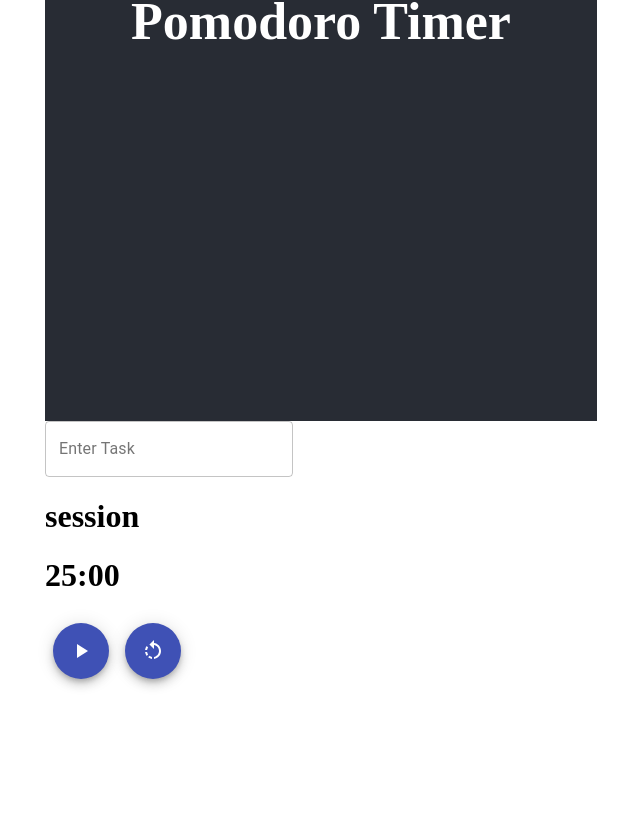
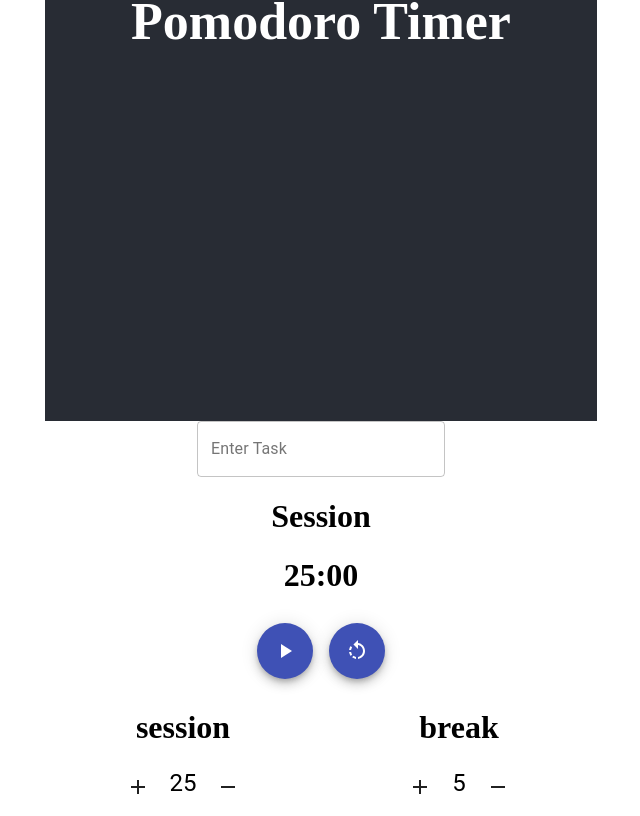
Before and after one commit to kcheung3102/pomodoro-clock, a React (Create React App) app: page / in a window 1280 px wide. Shown: the part 387-1203 px from the top of the page, without its empty margins (319-959 px from the left). Before the commit the page ends 1082 px from the top, so only its background shows below. Built offline with nearby package versions, Linux system fonts and the light colour scheme.

Commit message:
Added Session and Break Increment and Decrement Feature

```diff
--- a/package.json
+++ b/package.json
@@ -3,6 +3,7 @@
   "version": "0.1.0",
   "private": true,
   "dependencies": {
+    "@material-ui/core": "^4.9.11",
     "@material-ui/icons": "^4.9.1",
     "@testing-library/jest-dom": "^4.2.4",
     "@testing-library/react": "^9.5.0",
@@ -11,7 +12,8 @@
     "react": "^16.13.1",
     "react-dom": "^16.13.1",
     "react-moment": "^0.9.7",
-    "react-scripts": "3.4.1"
+    "react-scripts": "3.4.1",
+    "typeface-roboto": "0.0.75"
   },
   "scripts": {
     "start": "react-scripts start",
--- a/src/App.js
+++ b/src/App.js
@@ -4,12 +4,27 @@ import TaskForm from './components/TaskForm';
 import Timer from './components/Timer';
 import Controls from './components/Controls';
 import Container from '@material-ui/core/Container';
+import { makeStyles } from '@material-ui/core/styles';
+import Box from '@material-ui/core/Box';
+import TimerSet from './components/TimerController';
+import Grid from '@material-ui/core/Grid';
 
 import { useInterval } from './hooks/useInterval'
 
 
+const useStyles = makeStyles({
+
+  centerAlign: {
+    textAlign:'center',
+  },
+
+
+})
+
 
 const App = () => {
+  const classes = useStyles();
+
   const [taskVal, setTaskVal] = useState("")
   const [breakVal, setBreakVal] = useState(5)
   const [mode, setMode] = useState('session')
@@ -27,32 +42,47 @@ const App = () => {
     setTaskVal(input);
   }
 
+  const addTask = (e) => {
+    if(e.key === "Enter") {
 
+    }
+  }
+
+  useEffect(() => {
+    //when the time equals 0 and mode is session
+    //play the sound
+    //you set it to break and the state of the break value
+    //ask if the task was completed or not
+
+    //if it is on break mode and time reaches 0
+    //play the sound
+    //reset the timer back to default state
+
+    if(time === 0 && mode === 'session') {
+      setMode('break')
+
+      //play sound
+
+      setTime(breakVal * 60 * 1000)
+    } else if (time === 0 && mode === 'break') {
+      setMode('session')
+      setTime(sessionVal * 60 * 1000)
+    }
+  }, [time, sessionVal, breakVal, mode])
+
+  //updates the session value time
   useEffect(() => {
     setTime(sessionVal * 60 * 1000)
   }, [sessionVal])
 
 
-  // const startTask = (e) => {
-  //   if(e.key === "Enter") {
-  //     e.taskVal.trim() === "" ||  e.taskVal.trim().length === 0 ?
-  //        alert("Please Enter in a Task")
-  //     :
-  //   }
 
-  // }
-
-  const stopTask = () => {
-    //when paused you stop the timer
-  }
 
   const handleStart = () => {
     //when paused you stop the timer
   }
 
-  const handleStop = () => {
-    setTimerRunning(false);
-  }
+
 
   const handleReset = () => {
       setMode('session');
@@ -62,7 +92,8 @@ const App = () => {
   }
 
   return (
-    <Container maxWidth='sm'>
+    <Container maxWidth='sm' className={classes.background}>
+      <Box className={classes.centerAlign}>
       <header className="App-header">
           <h1>Pomodoro Timer</h1>
       </header>
@@ -76,6 +107,15 @@ const App = () => {
         handleReset={handleReset}
 
          />
+        <Grid container >
+          <Grid item xs={6}>
+          <TimerSet type={'session'} value={[sessionVal, setSessionVal]}/>
+          </Grid>
+         <Grid item xs={6}>
+         <TimerSet type={'break'} value={[breakVal, setBreakVal]}/>
+         </Grid>
+         </Grid>
+      </Box>
     </Container>
   );
 }
--- a/src/components/Timer.js
+++ b/src/components/Timer.js
@@ -6,7 +6,7 @@ import Moment from 'react-moment';
     const [mode] = currentMode
     return (
         <div>
-            <h1>{mode}</h1>
+            <h1>{mode === 'session' ? 'Session' : 'Break'}</h1>
             <h1>
                 <Moment format="mm:ss">{time}</Moment>
             </h1>
--- /dev/null
+++ b/src/components/TimerController.js
@@ -0,0 +1,51 @@
+import React from 'react';
+import AddIcon from '@material-ui/icons/Add';
+import RemoveIcon from '@material-ui/icons/Remove';
+import Button from '@material-ui/core/Button';
+import Typography from '@material-ui/core/Typography';
+import Grid from '@material-ui/core/Grid';
+
+const TimerController = ({type, value}) => {
+    const [val, setVal] = value
+
+    //error check that goes up to 60 mins
+    const handleInc = () => {
+        if (val >= 60) {
+          return null
+        } else {
+          setVal(val + 1)
+        }
+      }
+
+      //error checking for decrementing
+      const handleDec = () => {
+          if (val === 1){
+              return null
+          } else {
+              setVal(val - 1)
+          }
+      }
+    return (
+        <div>
+        <h1>{type}</h1>
+        <Grid
+            container
+            direction="row"
+            alignItems="center"
+            justify="center"
+        >
+         <Button>
+            <AddIcon  onClick={handleInc}/>
+        </Button>
+        <Typography variant="h5" gutterBottom>
+            {val}
+         </Typography>
+         <Button>
+            <RemoveIcon onClick={handleDec} />
+        </Button>
+        </Grid>
+        </div>
+    );
+}
+
+export default TimerController;
```
Also changed, not shown: src/components/Break.js (deleted), src/components/Session.js (deleted), src/components/TaskList.js (added), 1 other file (tests, documents, lock files or other folders).
